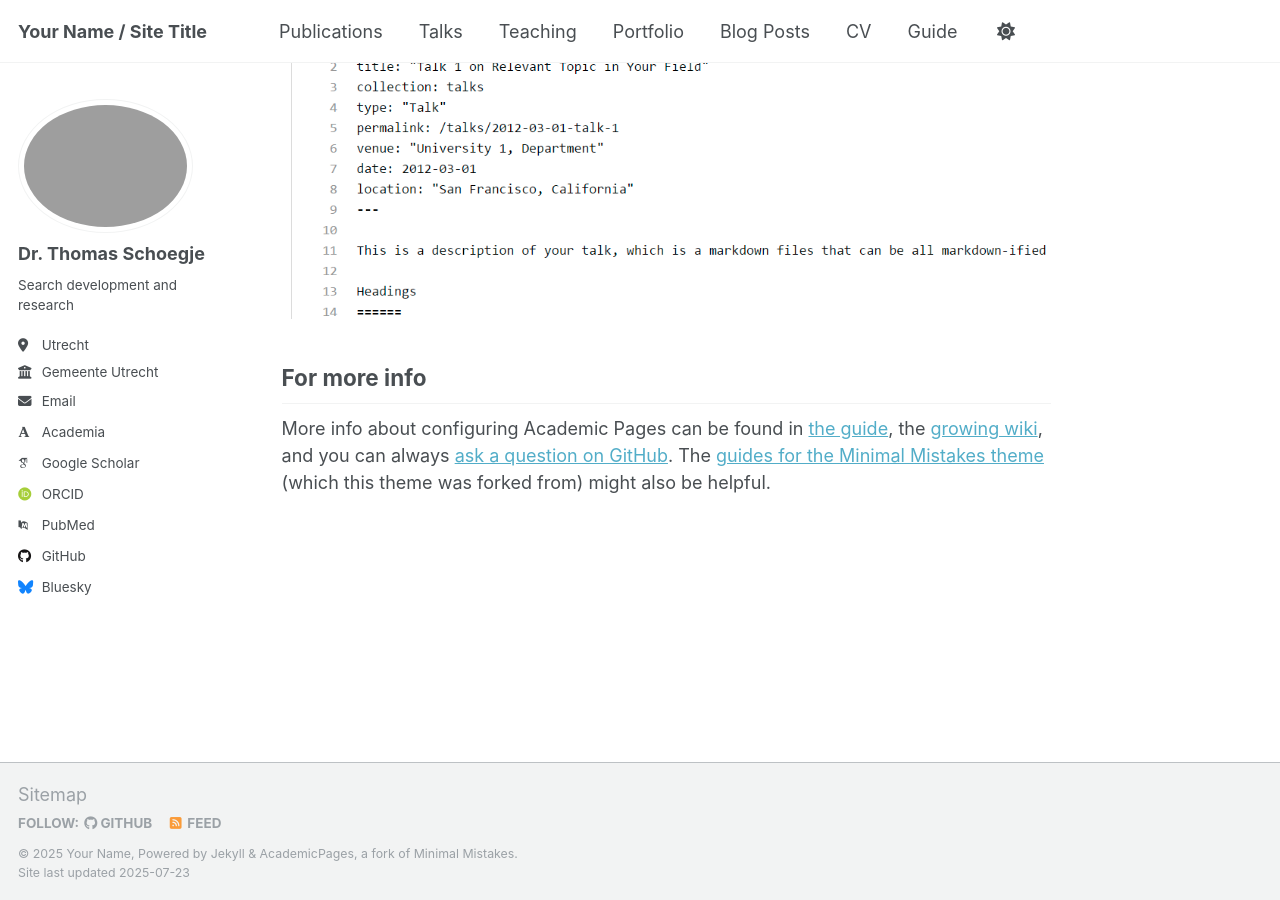
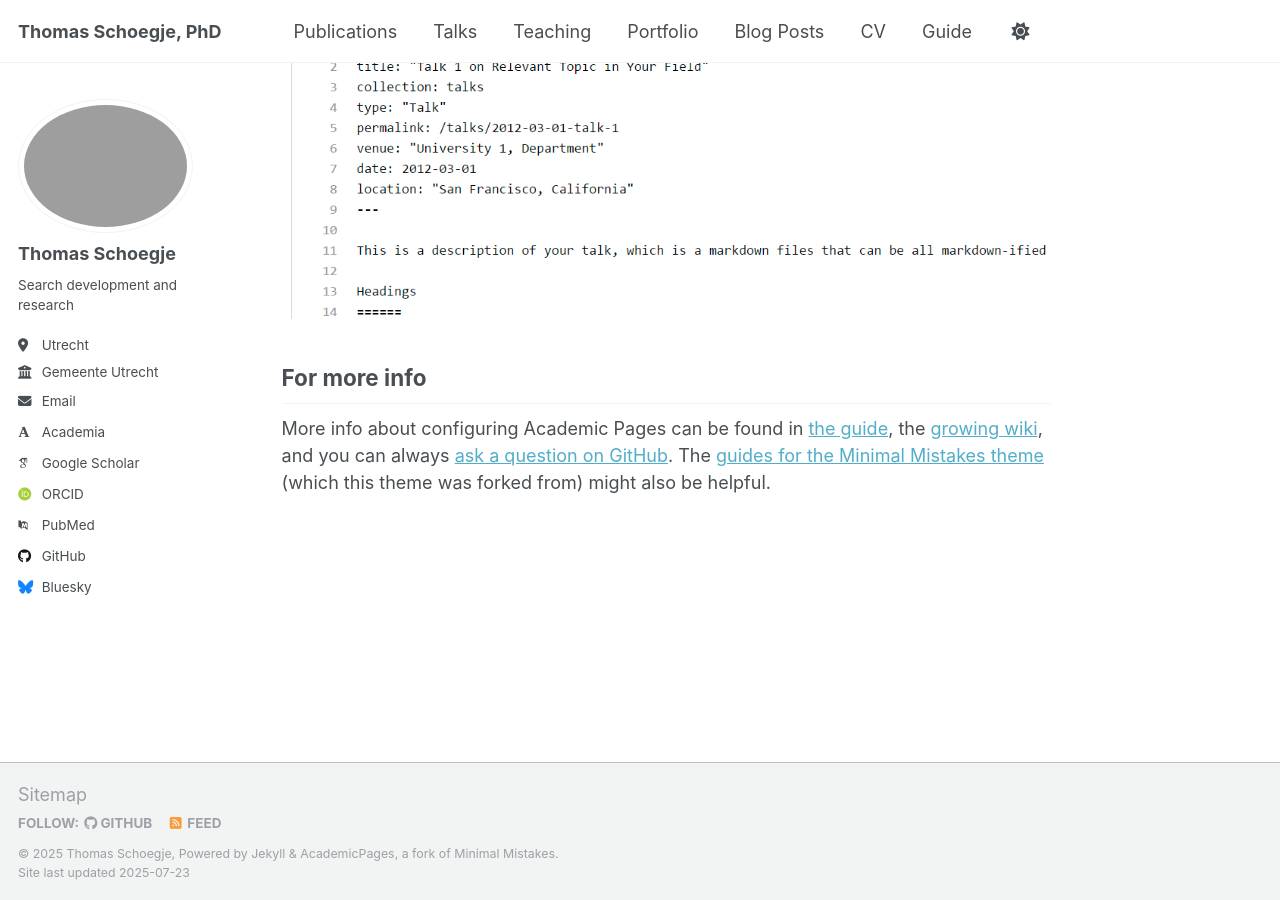
Before and after one commit to tmschoegje/tmschoegje.github.io, a Jekyll site: the page built from _pages/about.md, in a window 1280 px wide and 900 px high, scrolled down 2880 px. Built offline with Jekyll 4.4.1, drawn with Linux system fonts in a browser that asks for light colours; some web fonts are replaced; a script that is not in the unit is left out.

Commit message:
Update _config.yml

```diff
--- a/_config.yml
+++ b/_config.yml
@@ -9,9 +9,9 @@
 # Basic Site Settings
 locale                   : "en-US"
 site_theme               : "default"
-title                    : "Your Name / Site Title"
+title                    : "Thomas Schoegje, PhD"
 title_separator          : "-"
-name                     : &name "Your Name"
+name                     : &name "Thomas Schoegje"
 description              : &description "personal description"
 url                      : https://academicpages.github.io # the base hostname & protocol for your site e.g. "https://[your GitHub username].github.io" or if you already have some other page hosted on Github then use "https://[your GitHub username].github.io/[Your Repo Name]"
 baseurl                  : "" # the subpath of your site, e.g. "/blog"
@@ -23,7 +23,7 @@ repository               : "academicpages/academicpages.github.io"
 author:
   # Biographic information
   avatar           : "linkedin.fjiff"
-  name             : "Dr. Thomas Schoegje"
+  name             : "Thomas Schoegje"
   pronouns         : # example: "he/him"
   bio              : "Search development and research"
   location         : "Utrecht"
```
